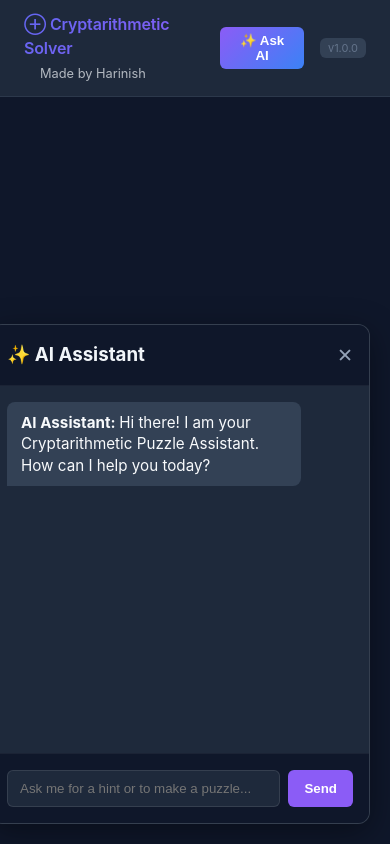
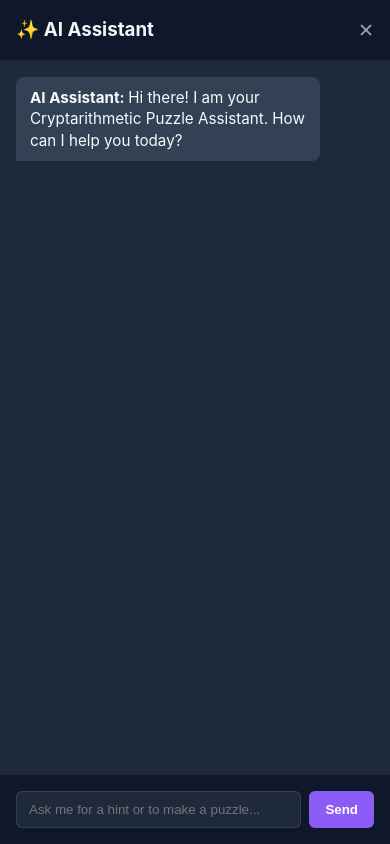
Before and after one commit to harinish45/cryptarithmetic-solver, a React (Vite) app in the folder packages/electron-app/: page / in a window 390 px wide. Both pictures are taken after a click on the button "✨ Ask AI". Shown: the top 844 px of the page. Built offline with nearby package versions, Linux system fonts and the light colour scheme.

Commit message:
style: Responsive layout for mobile devices

```diff
--- a/packages/electron-app/src/renderer/index.css
+++ b/packages/electron-app/src/renderer/index.css
@@ -62,13 +62,17 @@
 
 /* ── Reset & Base ──────────────────────────────────────────── */
 
-*, *::before, *::after {
+*,
+*::before,
+*::after {
     margin: 0;
     padding: 0;
     box-sizing: border-box;
 }
 
-html, body, #root {
+html,
+body,
+#root {
     height: 100%;
     overflow: hidden;
 }
@@ -187,7 +191,10 @@ body {
     font-family: var(--font-sans);
 }
 
-.filter-chip:hover { background: var(--bg-hover); }
+.filter-chip:hover {
+    background: var(--bg-hover);
+}
+
 .filter-chip.active {
     background: var(--bg-active);
     color: var(--text-accent);
@@ -200,7 +207,10 @@ body {
     padding: 8px;
 }
 
-.puzzle-list::-webkit-scrollbar { width: 4px; }
+.puzzle-list::-webkit-scrollbar {
+    width: 4px;
+}
+
 .puzzle-list::-webkit-scrollbar-thumb {
     background: var(--bg-tertiary);
     border-radius: 2px;
@@ -214,7 +224,10 @@ body {
     margin-bottom: 2px;
 }
 
-.puzzle-item:hover { background: var(--bg-hover); }
+.puzzle-item:hover {
+    background: var(--bg-hover);
+}
+
 .puzzle-item.active {
     background: var(--bg-active);
     border-left: 3px solid var(--accent);
@@ -243,9 +256,20 @@ body {
     text-transform: capitalize;
 }
 
-.badge-easy { background: var(--success-bg); color: var(--success); }
-.badge-medium { background: var(--warning-bg); color: var(--warning); }
-.badge-hard { background: var(--error-bg); color: var(--error); }
+.badge-easy {
+    background: var(--success-bg);
+    color: var(--success);
+}
+
+.badge-medium {
+    background: var(--warning-bg);
+    color: var(--warning);
+}
+
+.badge-hard {
+    background: var(--error-bg);
+    color: var(--error);
+}
 
 /* ── Main Panel (Center — Editor) ──────────────────────────── */
 
@@ -288,9 +312,20 @@ body {
     border-radius: var(--radius-sm);
 }
 
-.letter-count.ok { background: var(--success-bg); color: var(--success); }
-.letter-count.warn { background: var(--warning-bg); color: var(--warning); }
-.letter-count.over { background: var(--error-bg); color: var(--error); }
+.letter-count.ok {
+    background: var(--success-bg);
+    color: var(--success);
+}
+
+.letter-count.warn {
+    background: var(--warning-bg);
+    color: var(--warning);
+}
+
+.letter-count.over {
+    background: var(--error-bg);
+    color: var(--error);
+}
 
 .puzzle-input {
     width: 100%;
@@ -406,13 +441,18 @@ body {
     content: '';
     position: absolute;
     inset: 0;
-    background: linear-gradient(90deg, transparent, rgba(255,255,255,0.2), transparent);
+    background: linear-gradient(90deg, transparent, rgba(255, 255, 255, 0.2), transparent);
     animation: shimmer 1.5s infinite;
 }
 
 @keyframes shimmer {
-    0% { transform: translateX(-100%); }
-    100% { transform: translateX(100%); }
+    0% {
+        transform: translateX(-100%);
+    }
+
+    100% {
+        transform: translateX(100%);
+    }
 }
 
 /* ── Validation message ────────────────────────────────────── */
@@ -431,8 +471,13 @@ body {
     transform: translateY(0);
 }
 
-.validation-msg.error { color: var(--error); }
-.validation-msg.success { color: var(--success); }
+.validation-msg.error {
+    color: var(--error);
+}
+
+.validation-msg.success {
+    color: var(--success);
+}
 
 /* ── Right Panel (Results & Stats) ─────────────────────────── */
 
@@ -466,7 +511,10 @@ body {
     padding: 16px;
 }
 
-.results-body::-webkit-scrollbar { width: 4px; }
+.results-body::-webkit-scrollbar {
+    width: 4px;
+}
+
 .results-body::-webkit-scrollbar-thumb {
     background: var(--bg-tertiary);
     border-radius: 2px;
@@ -485,8 +533,15 @@ body {
 }
 
 @keyframes fadeSlideUp {
-    from { opacity: 0; transform: translateY(12px); }
-    to { opacity: 1; transform: translateY(0); }
+    from {
+        opacity: 0;
+        transform: translateY(12px);
+    }
+
+    to {
+        opacity: 1;
+        transform: translateY(0);
+    }
 }
 
 .solution-number {
@@ -574,8 +629,14 @@ body {
     font-family: var(--font-sans);
 }
 
-.page-btn:hover { background: var(--bg-hover); }
-.page-btn:disabled { opacity: 0.3; cursor: not-allowed; }
+.page-btn:hover {
+    background: var(--bg-hover);
+}
+
+.page-btn:disabled {
+    opacity: 0.3;
+    cursor: not-allowed;
+}
 
 .page-info {
     font-size: 12px;
@@ -705,13 +766,15 @@ body {
 /* ── Loading spinner ───────────────────────────────────────── */
 
 @keyframes spin {
-    to { transform: rotate(360deg); }
+    to {
+        transform: rotate(360deg);
+    }
 }
 
 .spinner {
     width: 20px;
     height: 20px;
-    border: 2px solid rgba(255,255,255,0.3);
+    border: 2px solid rgba(255, 255, 255, 0.3);
     border-top-color: white;
     border-radius: 50%;
     animation: spin 0.8s linear infinite;
@@ -721,10 +784,92 @@ body {
 /* ── Responsive (narrower windows) ─────────────────────────── */
 
 @media (max-width: 1024px) {
+
+    html,
+    body,
+    #root {
+        height: auto;
+        overflow-y: auto;
+        overflow-x: hidden;
+    }
+
     .app {
-        grid-template-columns: 1fr;
+        display: flex;
+        flex-direction: column;
+        height: auto;
+        min-height: 100vh;
     }
-    .sidebar, .results-panel {
-        display: none;
+
+    .app-header {
+        position: sticky;
+        top: 0;
+        z-index: 100;
+        flex-wrap: wrap;
+        gap: 12px;
+        padding: 12px 16px;
+    }
+
+    .main-panel {
+        order: 1;
+        flex: none;
+        padding-bottom: 24px;
+        min-height: 40vh;
+    }
+
+    .editor-area {
+        padding: 24px 16px;
+    }
+
+    .puzzle-input {
+        font-size: 20px;
+        padding: 16px 12px;
+    }
+
+    .controls {
+        flex-direction: column;
+        align-items: stretch;
+    }
+
+    .algo-select {
+        width: 100%;
+    }
+
+    .solve-btn {
+        width: 100%;
+        justify-content: center;
+    }
+
+    .results-panel {
+        display: flex;
+        order: 2;
+        border-left: none;
+        border-top: 1px solid var(--border);
+        flex: none;
+        min-height: 250px;
+    }
+
+    .sidebar {
+        display: flex;
+        order: 3;
+        border-right: none;
+        border-top: 1px solid var(--border);
+        flex: none;
+        max-height: 400px;
+    }
+
+    /* Override inline styles for Agent Chat on mobile */
+    .agent-chat-overlay {
+        bottom: 0 !important;
+        right: 0 !important;
+        align-items: stretch !important;
+        width: 100% !important;
+        height: 100% !important;
+    }
+
+    .agent-chat-container {
+        width: 100% !important;
+        height: 100% !important;
+        border-radius: 0 !important;
+        border: none !important;
     }
 }
```
